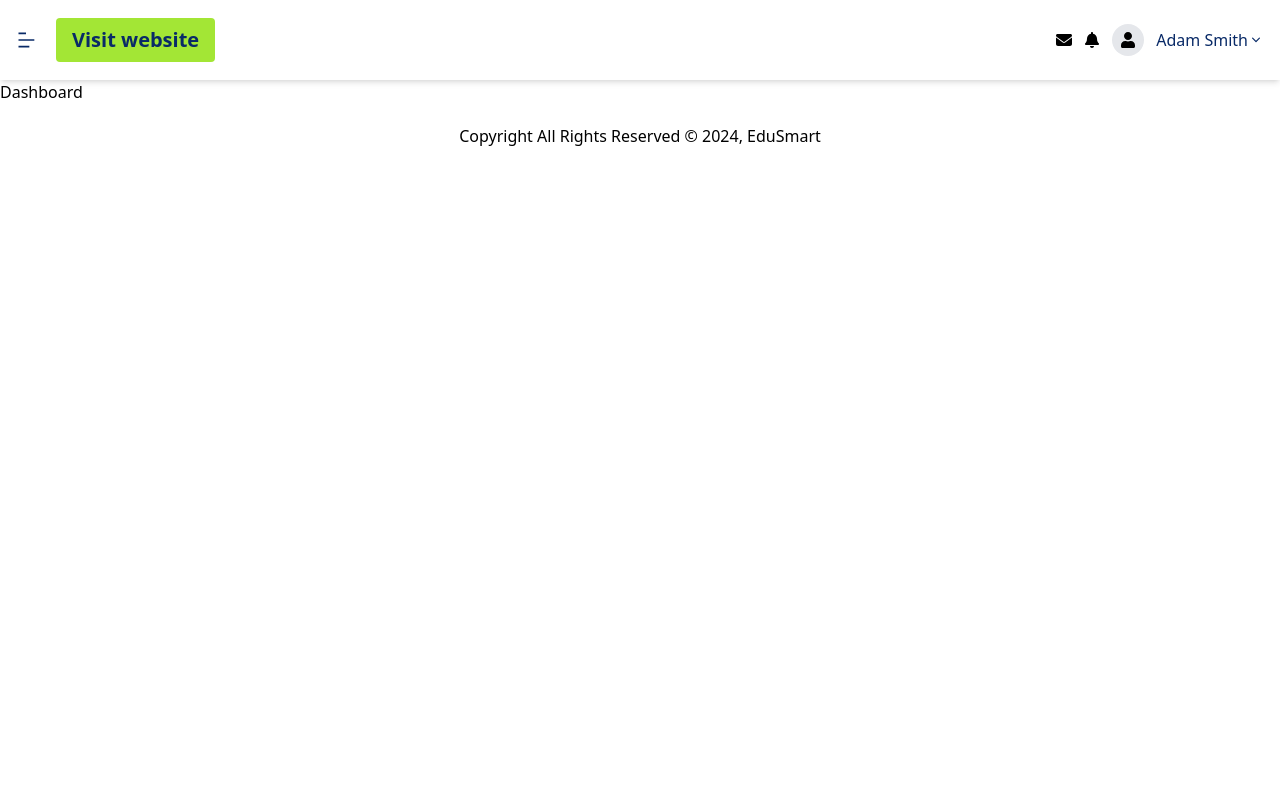
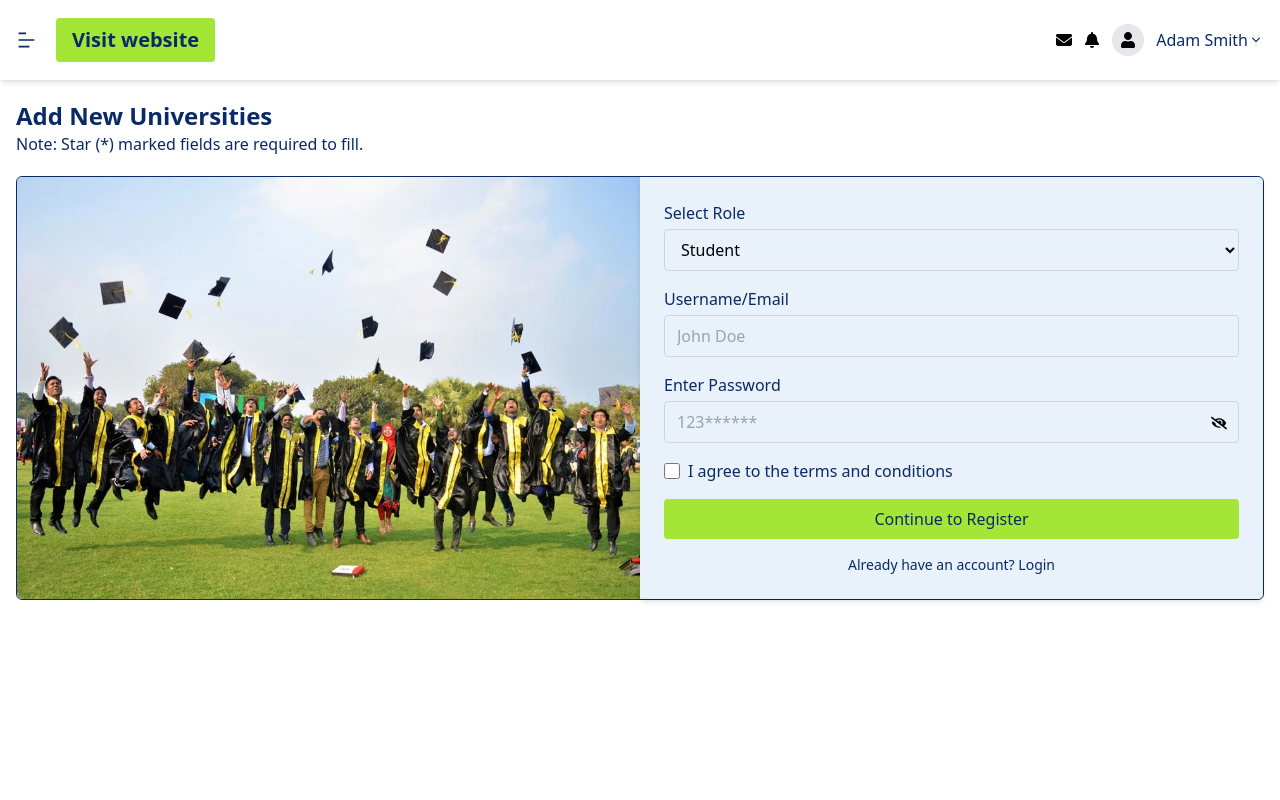
Before and after one commit to Shm-Rsuf/edu-smart, a Next.js app: page /dashboard in a window 1280 px wide. Shown: the top 800 px of the page. Built offline with nearby package versions, Linux system fonts and the light colour scheme.

Commit message:
dashboard page designed not finish yet

```diff
--- a/app/dashboard/page.js
+++ b/app/dashboard/page.js
@@ -1,9 +1,130 @@
+import Image from "next/image";
+import Link from "next/link";
+import { FaEyeSlash } from "react-icons/fa";
+
 export const metadata = {
-  title: "dashboard",
+  title: "dashboard page",
   description: "Dashboard page",
 };
 const Dashboard = () => {
-  return <div>Dashboard</div>;
+  return (
+    <div className='container mx-auto px-4 min-h-screen'>
+      <div className='my-5'>
+        <h4 className='text-2xl font-bold text-[#092a67]'>
+          Add New Universities
+        </h4>
+        <p className='text-[#092a67]'>
+          Note: Star (*) marked fields are required to fill.
+        </p>
+      </div>
+
+       <div className='dashboard-main bg-[#E9F1FA] grid grid-cols-1 md:grid-cols-2 border border-[#092a67] rounded-md'>
+        <div className='registration-img overflow-hidden'>
+          <Image
+            src='/assests/happy.png'
+            width={500}
+            height={500}
+            alt='Registration'
+            className='w-full h-full object-cover rounded-tl-md rounded-bl-md'
+          />
+        </div>
+        <div className='registration-form bg-[#E9F1FA] rounded-tr-md rounded-br-md'>
+          <div className=''>
+            <form className='p-6 rounded shadow-md w-full'>
+
+              <div className='mb-4'>
+                <label
+                  htmlFor='role'
+                  className='block text-[#092a67] font-medium'
+                >
+                  Select Role
+                </label>
+                <select
+                  id='role'
+                  name='role'
+                  className='w-full bg-[#E9F1FA] border border-gray-300 rounded px-3 py-2 mt-1 focus:outline-none'
+                >
+                  <option value='student'>Student</option>
+                  <option value='teacher'>Teacher</option>
+                </select>
+              </div>
+
+
+              <div className='mb-4'>
+                <label
+                  htmlFor='username'
+                  className='block text-[#092a67] font-medium'
+                >
+                  Username/Email
+                </label>
+                <input
+                  type='text'
+                  id='username'
+                  name='username'
+                  required
+                  placeholder='John Doe'
+                  className='w-full border bg-[#E9F1FA] border-gray-300 rounded px-3 py-2 mt-1 focus:outline-none'
+                />
+              </div>
+
+
+              <div className='mb-4 relative'>
+                <label
+                  htmlFor='password'
+                  className='block text-[#092a67] font-medium'
+                >
+                  Enter Password
+                </label>
+                <input
+                  type='password'
+                  id='password'
+                  name='password'
+                  required
+                  placeholder='123******'
+                  className='w-full border bg-[#E9F1FA] border-gray-300 rounded px-3 py-2 mt-1 focus:outline-none'
+                />
+                <FaEyeSlash className='absolute top-[50px] right-3 transform -translate-y-1/2 cursor-pointer' />
+              </div>
+
+
+              <div className='mb-4 flex items-center'>
+                <input
+                  type='checkbox'
+                  id='terms'
+                  name='terms'
+                  className='h-4 w-4 bg-[#E9F1FA] border-gray-300 rounded'
+                />
+                <label htmlFor='terms' className='ml-2 text-[#092a67]'>
+                  I agree to the terms and conditions
+                </label>
+              </div>
+
+
+              <div className='mb-4'>
+                <button
+                  type='submit'
+                  className='w-full text-[#092a67] bg-lime-400 hover:bg-lime-500 py-2 px-4 rounded focus:outline-none duration-300'
+                >
+                  Continue to Register
+                </button>
+              </div>
+
+
+              <p className='text-sm text-center text-[#092a67]'>
+                Already have an account?{" "}
+                <Link
+                  href='/login'
+                  className='text-[#092a67] hover:underline duration-300'
+                >
+                  Login
+                </Link>
+              </p>
+            </form>
+          </div>
+        </div>
+      </div>
+    </div>
+  );
 };
 
 export default Dashboard;
```
